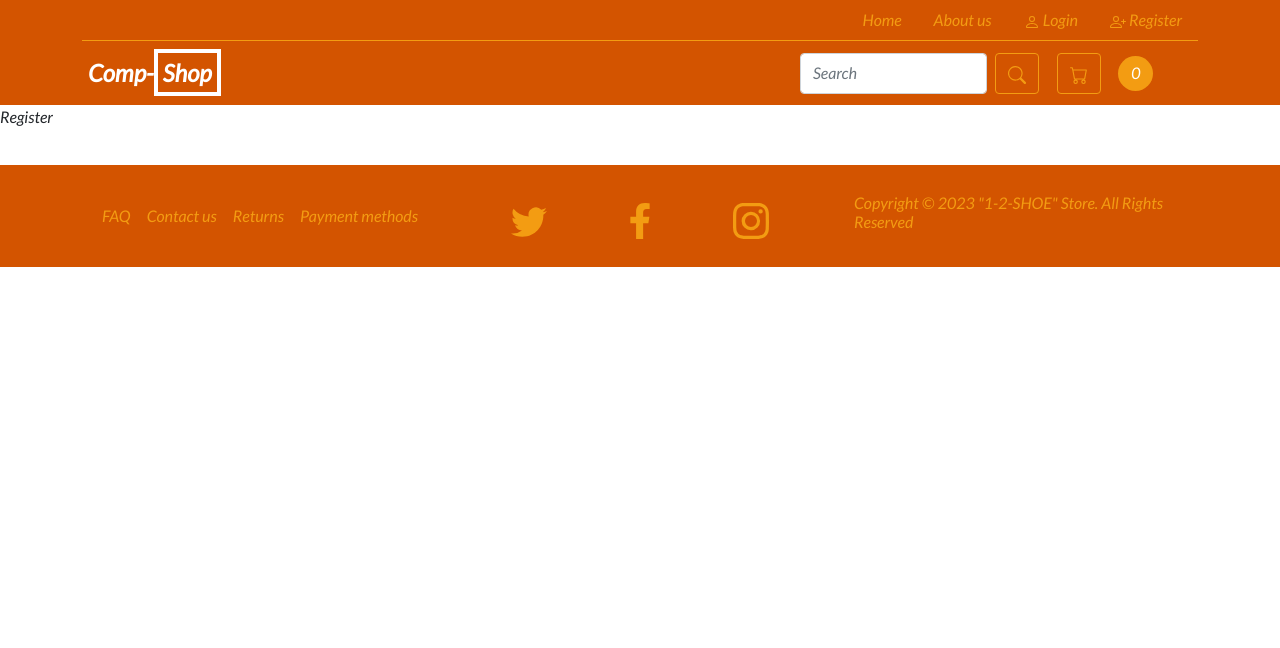
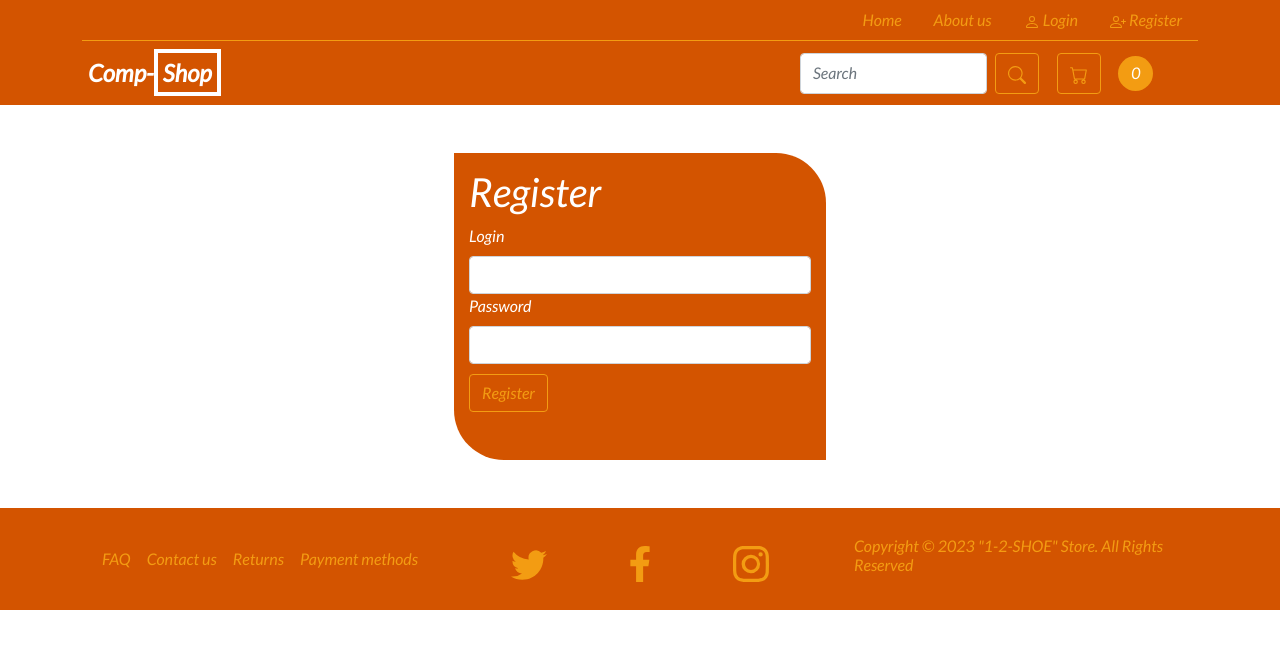
Before and after one commit to Slowinskip/computer-shop, a React (Create React App) app: page /register in a window 1280 px wide. Shown: the top 648 px of the page. Built offline with nearby package versions, Linux system fonts and the light colour scheme.

Commit message:
Add option to register

```diff
--- a/src/components/views/Login/Login.js
+++ b/src/components/views/Login/Login.js
@@ -39,7 +39,7 @@
   return (
     <Container className={styles.container}>
       <Form
-        className={'col-12 col-sm-3 mx-auto my-5 pb-5 ' + styles.form}
+        className={'col-12 col-md-4 mx-auto my-5 pb-5 ' + styles.form}
         onSubmit={handleSubmit}
       >
         <h1>Login</h1>{' '}
@@ -90,9 +90,14 @@
             onChange={(e) => setPassword(e.target.value)}
           ></Form.Control>
         </Form.Group>
-        <Button variant="primary" type="submit" className={styles.bnt}>
-          Sign in
-        </Button>
+        <div className="d-flex justify-content-around ">
+          <Button variant="primary" type="submit" className={styles.bnt}>
+            Sign in
+          </Button>
+          <Button variant="primary" href="/register" className={styles.bnt}>
+            Want an account?
+          </Button>
+        </div>
       </Form>
     </Container>
   )
--- a/src/components/views/Register/Register.js
+++ b/src/components/views/Register/Register.js
@@ -1,8 +1,96 @@
-import React from 'react'
+import React, { useState } from 'react'
+import { Alert, Button, Container, Form, Spinner } from 'react-bootstrap'
+import { useDispatch, useSelector } from 'react-redux'
+import { useNavigate } from 'react-router-dom'
+import { addUser, getUserByLogin } from '../../../redux/userRedux'
 import styles from './Register.module.scss'
 
 const Register = () => {
-  return <div>Register</div>
+  const [login, setLogin] = useState('')
+  const [password, setPassword] = useState('')
+  const [status, setStatus] = useState(null)
+  const dispatch = useDispatch()
+  const userCheck = useSelector((state) => getUserByLogin(state, login))
+  const navigate = useNavigate()
+  const handleSubmit = (e) => {
+    e.preventDefault()
+    const data = { login, password }
+    if (login.length < 6 || password.length < 6) {
+      setStatus('loginWalidation')
+      return
+    } else if (userCheck) {
+      setStatus('loginError')
+      return
+    }
+    dispatch(addUser(data))
+    setStatus('success')
+    setTimeout(() => {
+      navigate('/login')
+    }, 3000)
+  }
+  return (
+    <Container className={styles.container}>
+      <Form
+        className={'col-12 col-md-4 mx-auto my-5 pb-5 ' + styles.form}
+        onSubmit={handleSubmit}
+      >
+        <h1>Register</h1>
+        {status === 'success' && (
+          <Alert variant="success">
+            <Alert.Heading>Success!</Alert.Heading>
+            <p>You have been successfully registered! You can now log in...</p>
+          </Alert>
+        )}
+
+        {status === 'serverError' && (
+          <Alert variant="danger">
+            <Alert.Heading>Something went wrong...</Alert.Heading>
+            <p>Unexpected error.. Please try again!</p>
+          </Alert>
+        )}
+        {status === 'loginError' && (
+          <Alert variant="warning">
+            <Alert.Heading>Login already in use</Alert.Heading>
+            <p>You have to use other login.</p>
+          </Alert>
+        )}
+        {status === 'loginWalidation' && (
+          <Alert variant="warning">
+            <Alert.Heading>Login or password i to short</Alert.Heading>
+            <p>You must use at least 6 characters</p>
+          </Alert>
+        )}
+
+        {status === 'loading' && (
+          <Spinner animation="border" role="status" className="d-block mx-auto">
+            <span className="visually-hidden">Loading...</span>
+          </Spinner>
+        )}
+
+        <Form.Group>
+          <Form.Label>Login</Form.Label>
+          <Form.Control
+            type="text"
+            required={true}
+            value={login}
+            onChange={(e) => setLogin(e.target.value)}
+          ></Form.Control>
+        </Form.Group>
+        <Form.Group>
+          <Form.Label>Password</Form.Label>
+          <Form.Control
+            type="password"
+            required={true}
+            value={password}
+            onChange={(e) => setPassword(e.target.value)}
+          ></Form.Control>
+        </Form.Group>
+        <Button variant="primary" type="submit" className={styles.bnt}>
+          Register
+        </Button>
+      </Form>
+    </Container>
+  )
 }
 
 export default Register
--- a/src/components/views/Register/Register.module.scss
+++ b/src/components/views/Register/Register.module.scss
@@ -1,2 +1,22 @@
 @import '../../../styles/settings.scss';
 @import '../../../styles/global.scss';
+
+.form {
+  background-color: $main-color;
+  padding: 15px;
+  color: $color-white;
+  border-top-right-radius: 50px;
+  border-bottom-left-radius: 50px;
+
+  .bnt {
+    background-color: transparent;
+    color: $color-orange;
+    border-color: $color-orange;
+    margin-top: 10px;
+
+    &:hover {
+      color: $color-white;
+      border-color: $color-white;
+    }
+  }
+}
```
